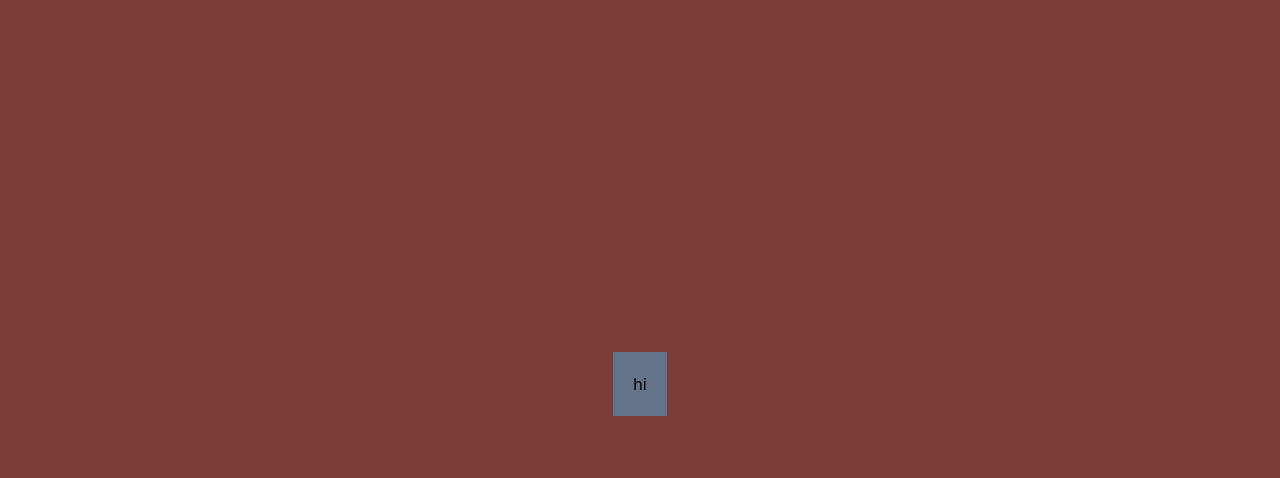
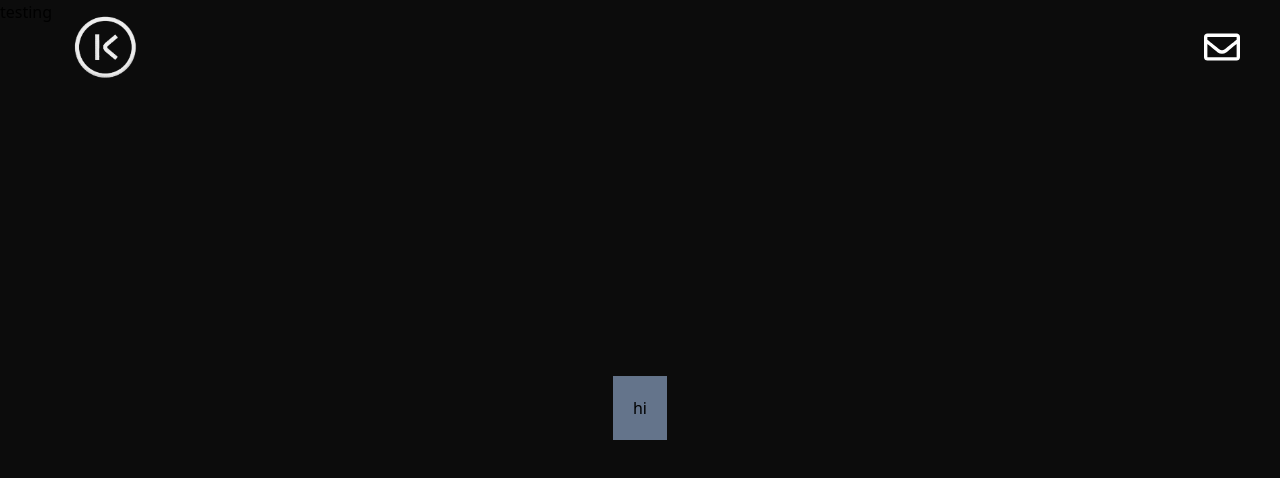
Before and after one commit to KenTubio/react-portfolio-tubio, a React (Vite) app: page / in a window 1280 px wide. Shown: the top 478 px of the page. Built offline with nearby package versions, Linux system fonts and the light colour scheme; a web font is replaced by a local one.

Commit message:
test first-section

```diff
--- a/index.html
+++ b/index.html
@@ -2,7 +2,7 @@
 <html lang="en">
   <head>
     <meta charset="UTF-8" />
-    <link rel="shortcut icon" href="./src/assets/logo-favicon.png" type="image/x-icon">
+    <link rel="shortcut icon" href="/logo-favicon.png" type="image/x-icon">
     <meta name="viewport" content="width=device-width, initial-scale=1.0" />
     <title>Tubio-portfolio</title>
   </head>
--- a/src/App.jsx
+++ b/src/App.jsx
@@ -1,11 +1,13 @@
 import { Fragment } from "react";
 import FirstSection from "./components/first-section";
 import { Test } from "./components/tes";
+import SecondSection from "./components/second-section";
 
 export default function App(){
   return(
     <Fragment>
       <FirstSection />
+      <SecondSection />
       <Test />
     </Fragment>
   );
--- a/src/components/first-section.jsx
+++ b/src/components/first-section.jsx
@@ -5,7 +5,11 @@ import { FaRegEnvelope } from "react-icons/fa";
 export default function FirstSection(){
     return (
         <Fragment>
+            <header className=" flex justify-between items-center fixed left-0 right-0 top-0 px-10">
+                <img className="w-32" src="/new-logoni-bro.png" alt="" />
 
+                <button className="text-white text-4xl"><FaRegEnvelope/></button>
+            </header>
         </Fragment>
     )
 }
--- /dev/null
+++ b/src/components/second-section.jsx
@@ -0,0 +1,5 @@
+export default function SecondSection(){
+    return(
+        <div>testing</div>
+    )
+}
--- a/src/index.css
+++ b/src/index.css
@@ -6,5 +6,5 @@
 @tailwind utilities;
 
 body {
-    @apply bg-[rgb(124,60,55)];
+    @apply bg-[rgb(12,12,12)];
 }
```
Also changed, not shown: public/logo-favicon.png (renamed from src/assets/logo-favicon.png), public/new-logoni-bro.png (renamed from src/assets/new-logoni-bro.png).
